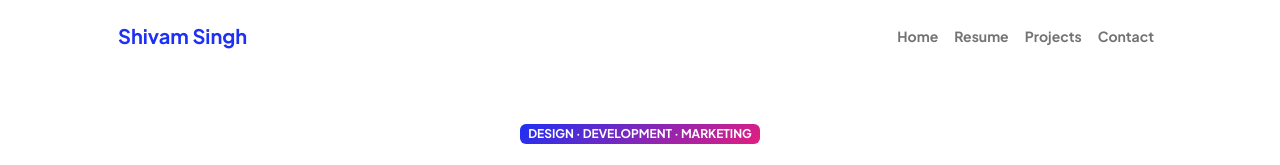
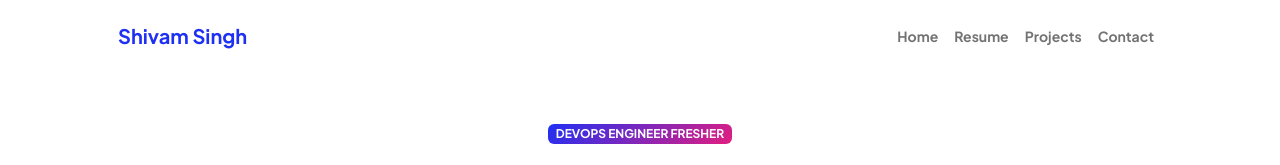
Before and after one commit to shivamsingh1265/Portfolio-Website, a plain HTML site: page index.html in a window 1280 px wide. Shown: the top 165 px of the page. Drawn offline with nearby package versions, Linux system fonts and the light colour scheme.

Commit message:
change in index.html file by babloo

```diff
--- a/index.html
+++ b/index.html
@@ -41,7 +41,7 @@
                         <div class="col-xxl-5">
                             <!-- Header text content-->
                             <div class="text-center text-xxl-start">
-                                <div class="badge bg-gradient-primary-to-secondary text-white mb-4"><div class="text-uppercase">Design &middot; Development &middot; Marketing</div></div>
+                                <div class="badge bg-gradient-primary-to-secondary text-white mb-4"><div class="text-uppercase">DevOps Engineer Fresher</div></div>
                                 <div class="fs-3 fw-light text-muted">I can help your business to</div>
                                 <h1 class="display-3 fw-bolder mb-5"><span class="text-gradient d-inline">Get online and grow fast</span></h1>
                                 <div class="d-grid gap-3 d-sm-flex justify-content-sm-center justify-content-xxl-start mb-3">
```
